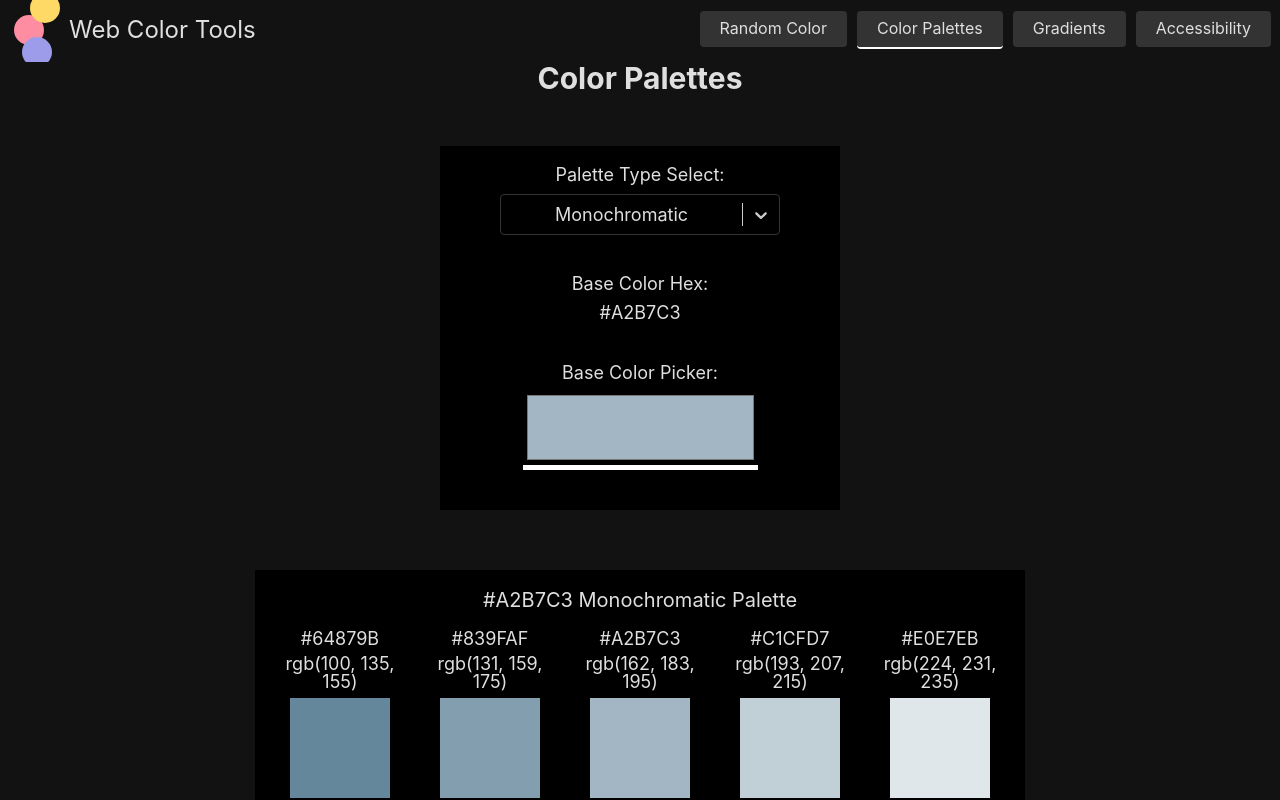
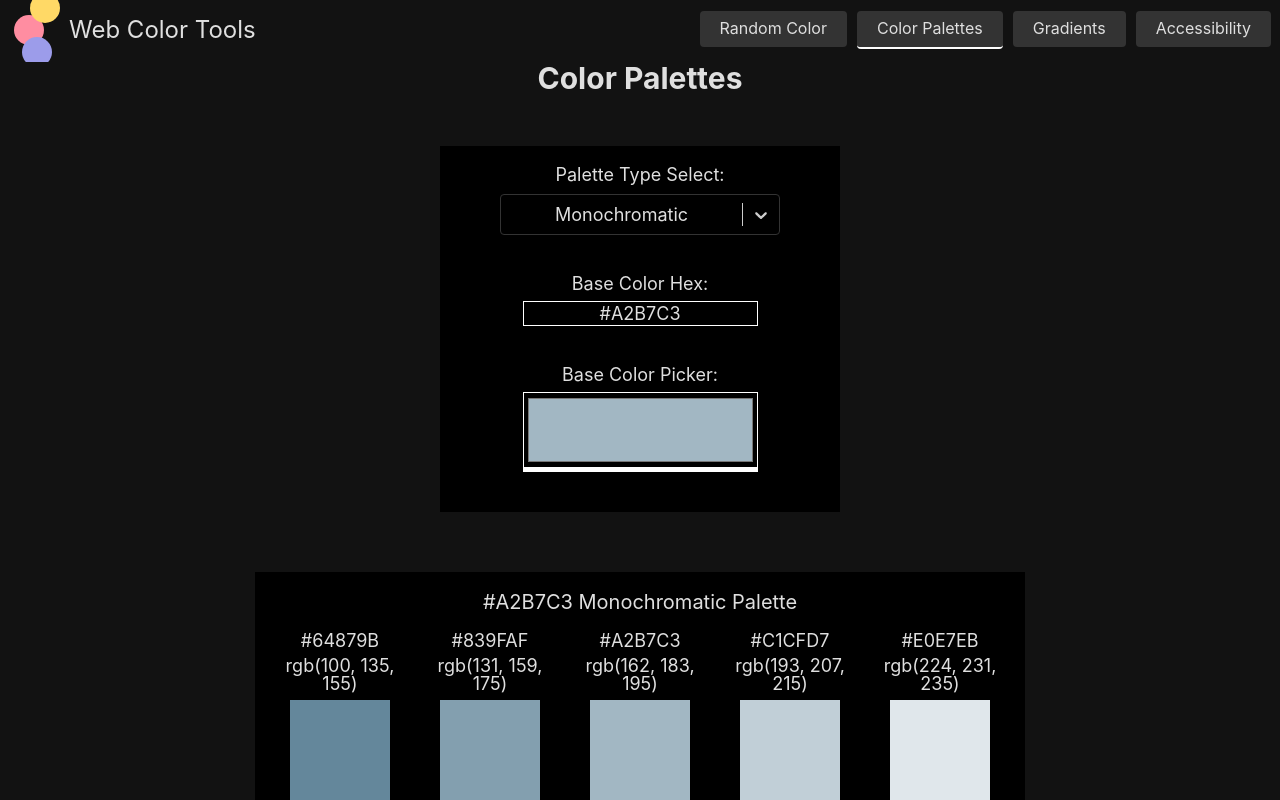
Before and after one commit to goadams/web-color-2, a React (Vite) app: page /palettes in a window 1280 px wide. Shown: the top 800 px of the page. Built offline with nearby package versions, Linux system fonts and the light colour scheme.

Commit message:
Add border to inputs

```diff
--- a/src/components/ColorChoice/ColorChoice.css
+++ b/src/components/ColorChoice/ColorChoice.css
@@ -17,7 +17,7 @@
 
 .color-choice [class$="-input"] {
     background: none;
-    border: none;
+    border: 1px solid var(--color-accent);
     outline: none;
     width: 23.5rem;
     color: var(--color-text);
```
